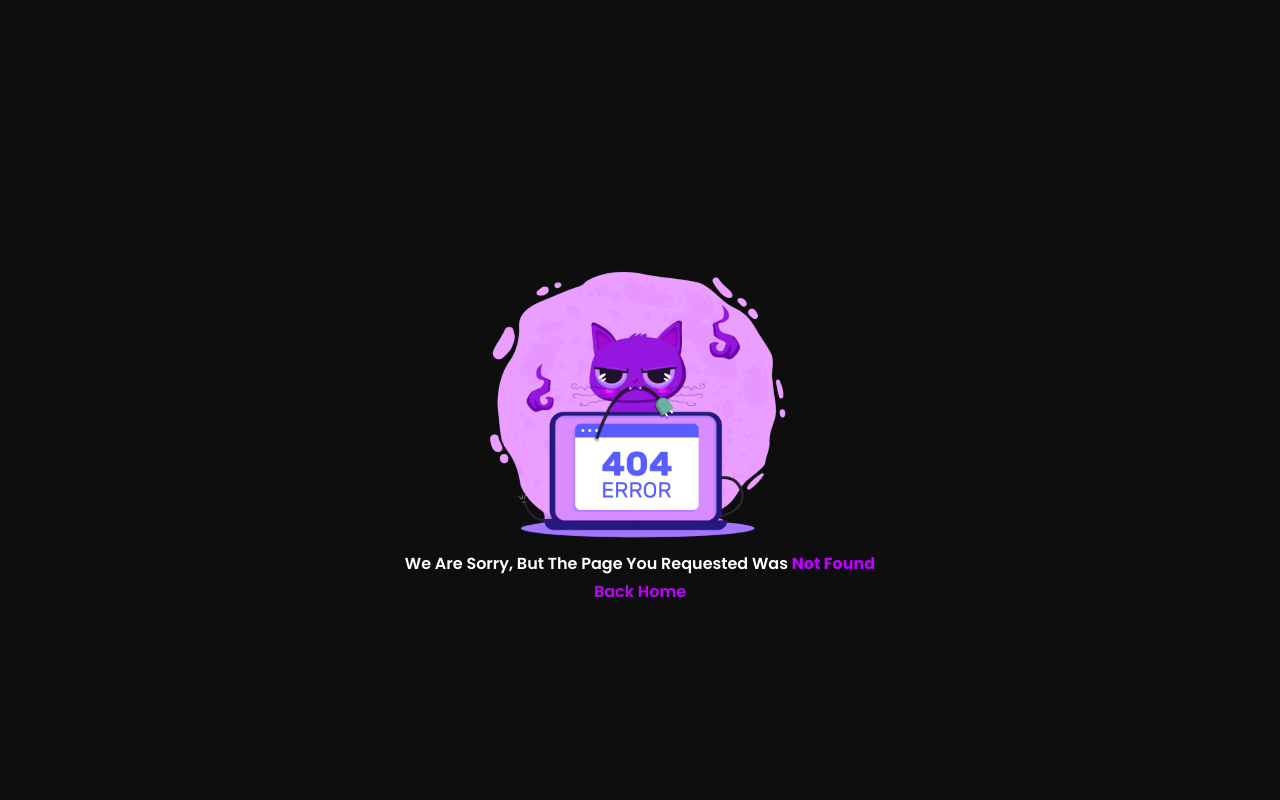
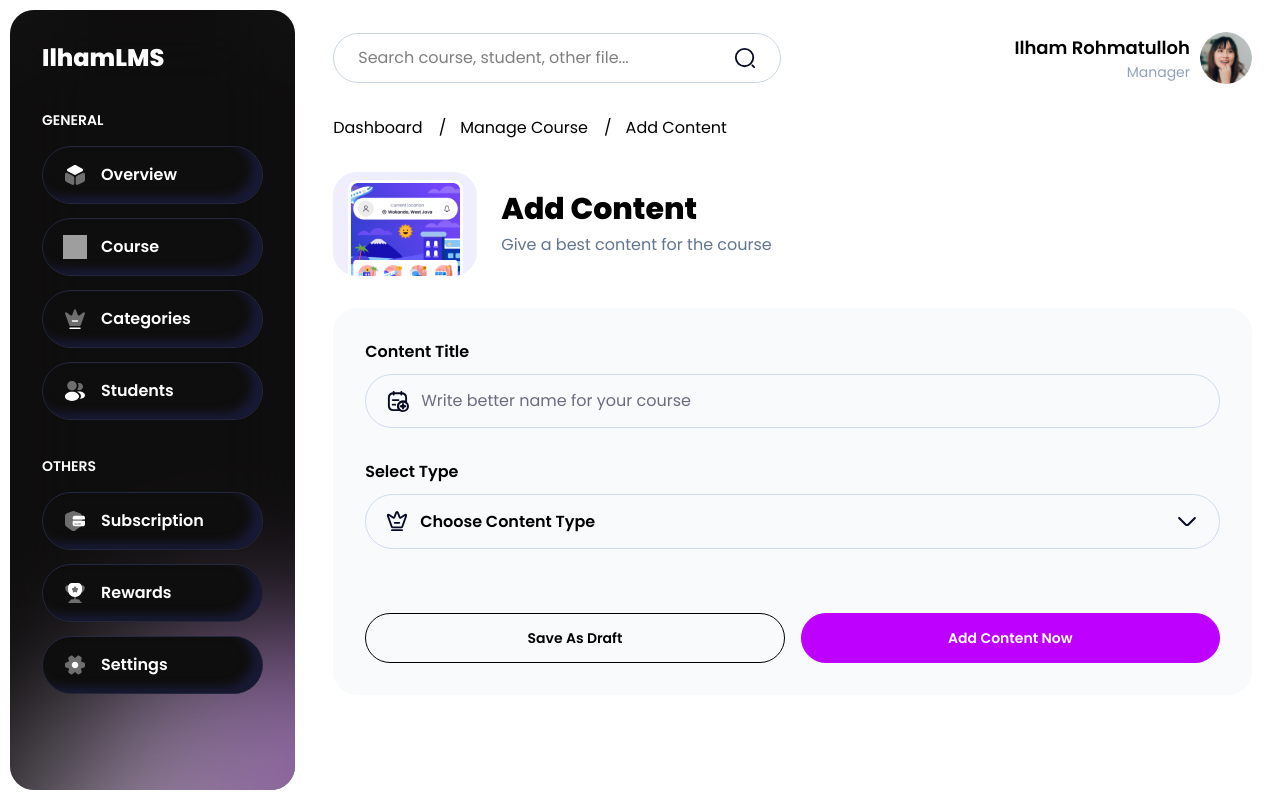
Before and after one commit to ilhamSkyOf19/project-lms, a React (Vite) app in the folder client-lms/: page /manager/course/manage-course-materi/1/add-content in a window 1280 px wide. Before the commit this address had no page. Built offline with nearby package versions, Linux system fonts and the light colour scheme; grey boxes are pictures that could not be loaded.

Commit message:
create add content page

```diff
--- /dev/null
+++ b/client-lms/src/Pages/AddContentCourse/index.tsx
@@ -0,0 +1,98 @@
+import { useEffect, useState, type FC } from 'react'
+import LinkRoute from '../../components/LinkRoute'
+import { useParams } from 'react-router'
+import course from '../../jsons/course.json'
+import type { DataCourse } from '../../types'
+import BoxInputData from '../../components/BoxInputData'
+import BoxInputChoose from '../../components/BoxInputChoose'
+import ButtonBorder from '../../components/ButtonBorder'
+import ButtonPurple from '../../components/ButtonPurple'
+
+const AddContentCourse: FC = () => {
+    const [thumb, setThumb] = useState<string>('');
+    const [contentType, setContentType] = useState<string>('');
+
+    // get params
+    const { id } = useParams() as { id: string };
+
+
+
+    // handle data course thumb
+    useEffect(() => {
+        if (id) {
+            const getData: DataCourse | undefined = (course as DataCourse[]).find((id) => id === id);
+
+            if (getData) {
+                setThumb(getData.img);
+            }
+        }
+    }, [])
+
+
+    // handle content type
+    const handleContentType = (option: string) => {
+        setContentType(option);
+    }
+
+
+    return (
+        <div className='w-full min-h-[100vh] flex flex-col justify-start items-start gap-8'>
+            {/* link route */}
+            <LinkRoute link={[
+                { link: '/manager', label: 'dashboard' },
+                { link: `/manager/course/manage-course-materi/${id}`, label: 'manage course' },
+                { link: `/manager/course/manage-course-materi/${id}/add-content`, label: 'add content' }]} />
+
+            {/* preview thumb course  */}
+            <div className='w-full h-[6.5rem] flex flex-row justify-start items-center gap-6'>
+                {/* thumb */}
+                <div className='w-[9rem] h-full rounded-3xl overflow-hidden'>
+                    <img src={`/assets/images/thumbnails/${thumb}`} alt="thumb course" className='w-full h-full object-cover' loading='lazy' />
+                </div>
+                {/* text */}
+                <div className='h-full flex flex-col justify-center items-start gap-1.5'>
+                    {/* title */}
+                    <h2 className='font-extrabold text-3xl capitalize'>
+                        add content
+                    </h2>
+                    <p className='text-slate-500 font-md'>Give a best content for the course</p>
+                </div>
+            </div>
+
+            {/* content input */}
+            <div className='bg-[#F8FAFB] w-full flex flex-col justify-start items-center p-8 rounded-3xl overflow-x-hidden'>
+                {/* input */}
+                <form className='w-full h-full flex flex-col justify-start items-start gap-8'>
+                    {/* content title */}
+                    <BoxInputData icon='note-favorite-black.svg' label='Content Title' type='text' placeholder='Write better name for your course' name='contentTitle' />
+
+                    {/* input content type */}
+                    <BoxInputChoose name='contentType' chooses={['video', 'text']} icon='crown-black.svg' label='select type' value={contentType} handleOnChange={handleContentType} placeholder='Choose content type' />
+
+                    {
+                        contentType === 'video' ? (
+
+                            <BoxInputData icon='bill-black.svg' label='Youtube Video ID' type='text' placeholder='Write tagline for better copy' name='youtubeVideoID' />
+                        ) : contentType === 'text' ? (
+
+                            <BoxInputData icon='note-favorite-black.svg' label='Content Text' type='textarea' placeholder='Write better name for your course' name='contentText' />
+                        ) : (
+                            <div className='w-full' />
+                        )
+                    }
+
+                    {/* button */}
+                    <div className='w-full flex flex-row justify-center items-center gap-4'>
+                        {/* save as draft */}
+                        <ButtonBorder label='save as draft' width='full' type='submit' />
+                        {/* add content */}
+                        <ButtonPurple label='add content now' width='full' type='submit' />
+                    </div>
+                </form>
+
+            </div>
+        </div>
+    )
+}
+
+export default AddContentCourse
--- a/client-lms/src/Pages/ManageCourseMateri/index.tsx
+++ b/client-lms/src/Pages/ManageCourseMateri/index.tsx
@@ -1,6 +1,5 @@
-import clsx from 'clsx';
 import { useEffect, useState, type FC } from 'react'
-import { Link, useParams } from 'react-router'
+import { useParams } from 'react-router'
 import HeaderContentDashboard from '../../components/HeaderContentDahsboard';
 import ButtonBorder from '../../components/ButtonBorder';
 import ButtonLinkPurple from '../../components/ButtonLinkPurple';
@@ -12,6 +11,7 @@ import CardCourseContent from '../../components/CardCourseContent';
 import ButtonLinkBorder from '../../components/ButtonLinkBorder';
 import ButtonDelete from '../../components/ButtonnDelete';
 import PaginationNumber from '../../components/PaginationNumber';
+import LinkRoute from '../../components/LinkRoute';
 
 const ManageCourseMateri: FC = () => {
     // state pagunation active
@@ -45,13 +45,10 @@ const ManageCourseMateri: FC = () => {
     return (
         <div className='w-full min-h-[100vh] flex flex-col justify-start items-start gap-8'>
             {/* link route */}
-            <div className='flex flex-row justify-start items-start gap-4'>
-                <LinkRoute link='/manager' label='dashboard' />
-                <p>/</p>
-                <LinkRoute link='/manager/course' label='manage course' />
-                <p>/</p>
-                <LinkRoute link={`/manager/course/manage-course-materi/${id}`} label='detail' />
-            </div>
+            <LinkRoute link={[
+                { link: '/manager', label: 'dashboard' },
+                { link: '/manager/course', label: 'manage course' },
+                { link: `/manager/course/manage-course-materi/${id}`, label: 'detail' }]} />
 
             {/* header content */}
             <HeaderContentDashboard header={data?.name as string} desc=''>
@@ -86,7 +83,7 @@ const ManageCourseMateri: FC = () => {
                     {/* title */}
                     <h1 className='font-bold capitalize text-2xl text-black'>course content</h1>
                     {/* button */}
-                    <ButtonLinkPurple link='#' label='add content' />
+                    <ButtonLinkPurple link={`/manager/course/manage-course-materi/${id}/add-content`} label='add content' />
                 </div>
 
                 {/* card course */}
@@ -96,7 +93,7 @@ const ManageCourseMateri: FC = () => {
                         data?.contentList.map((item, index) => (
                             <div key={index} className='w-full flex flex-row justify-between items-center'>
                                 <div className='flex-2 flex flex-row justify-start items-center'>
-                                    <CardCourseContent data={item} />
+                                    <CardCourseContent data={item} number={index + 1} />
                                 </div>
                                 {/* button */}
                                 <div className='flex-1 flex flex-row justify-end items-center gap-3'>
@@ -121,18 +118,6 @@ const ManageCourseMateri: FC = () => {
 }
 
 
-type PropsLinkRoute = {
-    link: string;
-    label: string;
-}
-// link route
-const LinkRoute: FC<PropsLinkRoute> = ({ link, label }) => {
-    return (
-        <Link to={`${link}`} className={clsx(
-            'text-md text-black capitalize hover:text-primary-purple hover:underline',
-            label === 'detail' && 'font-semibold'
-        )}>{label}</Link>
-    )
-}
+
 
 export default ManageCourseMateri
--- a/client-lms/src/Pages/NewCourse/index.tsx
+++ b/client-lms/src/Pages/NewCourse/index.tsx
@@ -44,7 +44,7 @@ const NewCourse: FC = () => {
                     <BoxInputData type='text' name='tagline' icon='bill-black.svg' label='course tagline' placeholder='Write tagline for better copy' />
 
                     {/* category */}
-                    <BoxInputChoose name='category' icon='bill-black.svg' label='select category' value={category} chooses={['Programming', 'Design', 'Marketing']} handleOnChange={handleCategory} />
+                    <BoxInputChoose name='category' icon='bill-black.svg' label='select category' value={category} chooses={['Programming', 'Design', 'Marketing']} handleOnChange={handleCategory} placeholder='Choose one category' />
 
                     {/* text area */}
                     <BoxInputData type='textarea' name='description' icon='note-black.png' label='description' placeholder='Write better description for your course' />
--- a/client-lms/src/components/BoxInputChoose/index.tsx
+++ b/client-lms/src/components/BoxInputChoose/index.tsx
@@ -9,8 +9,9 @@ type Props = {
     value: string;
     handleOnChange: (option: string) => void
     chooses: string[]
+    placeholder: string
 }
-const BoxInputChoose: FC<Props> = ({ icon, name, label, value, chooses, handleOnChange }) => {
+const BoxInputChoose: FC<Props> = ({ icon, name, label, value, chooses, handleOnChange, placeholder }) => {
     // state option
     const [optionActive, setOptionActive] = useState<boolean>(false);
     // ref option & ref input & ref button arrow down
@@ -57,7 +58,7 @@ const BoxInputChoose: FC<Props> = ({ icon, name, label, value, chooses, handleOn
                     type='text'
                     name={name}
                     id={name}
-                    value={value === '' ? 'Choose one category' : value}
+                    value={value === '' ? placeholder : value}
                     readOnly
                     className='appearance-none outline-none bg-transparent w-full font-semibold text-black placeholder:font-normal placeholder:text-[#6B6C7F] h-full relative cursor-pointer capitalize'
                     onClick={() => setOptionActive(!optionActive)}
@@ -79,8 +80,8 @@ const BoxInputChoose: FC<Props> = ({ icon, name, label, value, chooses, handleOn
                 }
 
                 {/* arrow down */}
-                <button ref={buttonRef} type='button' className='w-6 h-6 flex flex-col justify-center items-center' onClick={() => setOptionActive(!optionActive)}>
-                    <img src="/assets/images/icons/arrow-down.svg" alt="arrow" className="w-6 h-6" />
+                <button ref={buttonRef} type='button' className='w-6.5 h-full flex flex-col justify-center items-center' onClick={() => setOptionActive(!optionActive)}>
+                    <img src="/assets/images/icons/arrow-down.svg" alt="arrow" className="w-full" />
                 </button>
             </div>
         </div>
--- a/client-lms/src/components/CardCourseContent/index.tsx
+++ b/client-lms/src/components/CardCourseContent/index.tsx
@@ -1,14 +1,18 @@
 import { type FC } from 'react'
 import type { DataContent } from '../../types'
+import CircleNumber from '../CircleNumber'
 
 type Props = {
+    number: number;
     data: DataContent
 }
-const CardCourseContent: FC<Props> = ({ data: { name, category } }) => {
+const CardCourseContent: FC<Props> = ({ number, data: { name, category } }) => {
     return (
-        <div className='w-full h-[8rem] flex flex-row justify-start items-center gap-5'>
+        <div className='w-full h-[8rem] flex flex-row justify-start items-center gap-5 relative'>
+            {/* number */}
+            <CircleNumber number={number} />
             {/* content */}
-            <div className='w-[9.5rem] h-[90%] rounded-3xl bg-primary-black relative overflow-hidden flex flex-col justify-center items-center'>
+            <div className='w-[12.5rem] h-[90%] rounded-3xl bg-primary-black relative overflow-hidden flex flex-col justify-center items-center'>
                 {/* circle glow */}
                 <div className='absolute w-[10rem] h-[10rem] rounded-full bg-gradient-to-l to-white from-primary-purple z-0 top-[50%] blur-xl opacity-60' />
                 {/* icon */}
@@ -16,7 +20,7 @@ const CardCourseContent: FC<Props> = ({ data: { name, category } }) => {
             </div>
 
             {/* desc */}
-            <div className='h-full flex flex-col justify-center items-center gap-2'>
+            <div className='w-full h-full flex flex-col justify-center items-center gap-2'>
                 {/* name */}
                 <h2 className='font-bold text-xl'>
                     {name}
--- /dev/null
+++ b/client-lms/src/components/CircleNumber/index.tsx
@@ -0,0 +1,14 @@
+import { type FC } from 'react'
+
+type Props = {
+    number: number;
+}
+const CircleNumber: FC<Props> = ({ number }) => {
+    return (
+        <div className='w-8 h-8 flex flex-row justify-center items-center bg-primary-purple absolute -top-1 -left-2 z-10 rounded-full'>
+            <p className='font-bold text-sm text-white'>{number}</p>
+        </div>
+    )
+}
+
+export default CircleNumber
--- /dev/null
+++ b/client-lms/src/components/LinkRoute/index.tsx
@@ -0,0 +1,42 @@
+import clsx from 'clsx';
+import { type FC } from 'react'
+import { Link } from 'react-router';
+
+type Link = {
+    link: string;
+    label: string;
+}
+
+type Props = {
+    link: Link[];
+}
+const LinkRoute: FC<Props> = ({ link }) => {
+    return (
+        <div className='flex flex-row justify-start items-start gap-4'>
+            {
+                link.map((item, i) => (
+                    <div key={i} className='flex flex-row justify-start items-center gap-3.5'>
+                        {(i + 1) > 1 && <span>/</span>}
+                        <LinkRouteComponent link={item.link} label={item.label} />
+                    </div>
+                ))
+            }
+        </div>
+    )
+}
+
+type PropsLinkRoute = {
+    link: string;
+    label: string;
+}
+// link route
+const LinkRouteComponent: FC<PropsLinkRoute> = ({ link, label }) => {
+    return (
+        <Link to={`${link}`} className={clsx(
+            'text-md text-black capitalize hover:text-primary-purple hover:underline',
+            label === 'detail' && 'font-semibold'
+        )}>{label}</Link>
+    )
+}
+
+export default LinkRoute
--- a/client-lms/src/routes/index.tsx
+++ b/client-lms/src/routes/index.tsx
@@ -11,6 +11,7 @@ import ManagerStudents from "../Pages/ManagerStudents";
 import NotFound from "../Pages/NotFound";
 import NewCourse from "../Pages/NewCourse";
 import ManageCourseMateri from "../Pages/ManageCourseMateri";
+import AddContentCourse from "../Pages/AddContentCourse";
 
 const route = createBrowserRouter([
     {
@@ -59,6 +60,10 @@ const route = createBrowserRouter([
                 element: <ManageCourseMateri />,
             },
             {
+                path: "/manager/course/manage-course-materi/:id/add-content",
+                element: <AddContentCourse />,
+            },
+            {
                 path: "/manager/students",
                 element: <ManagerStudents />,
             }
```
